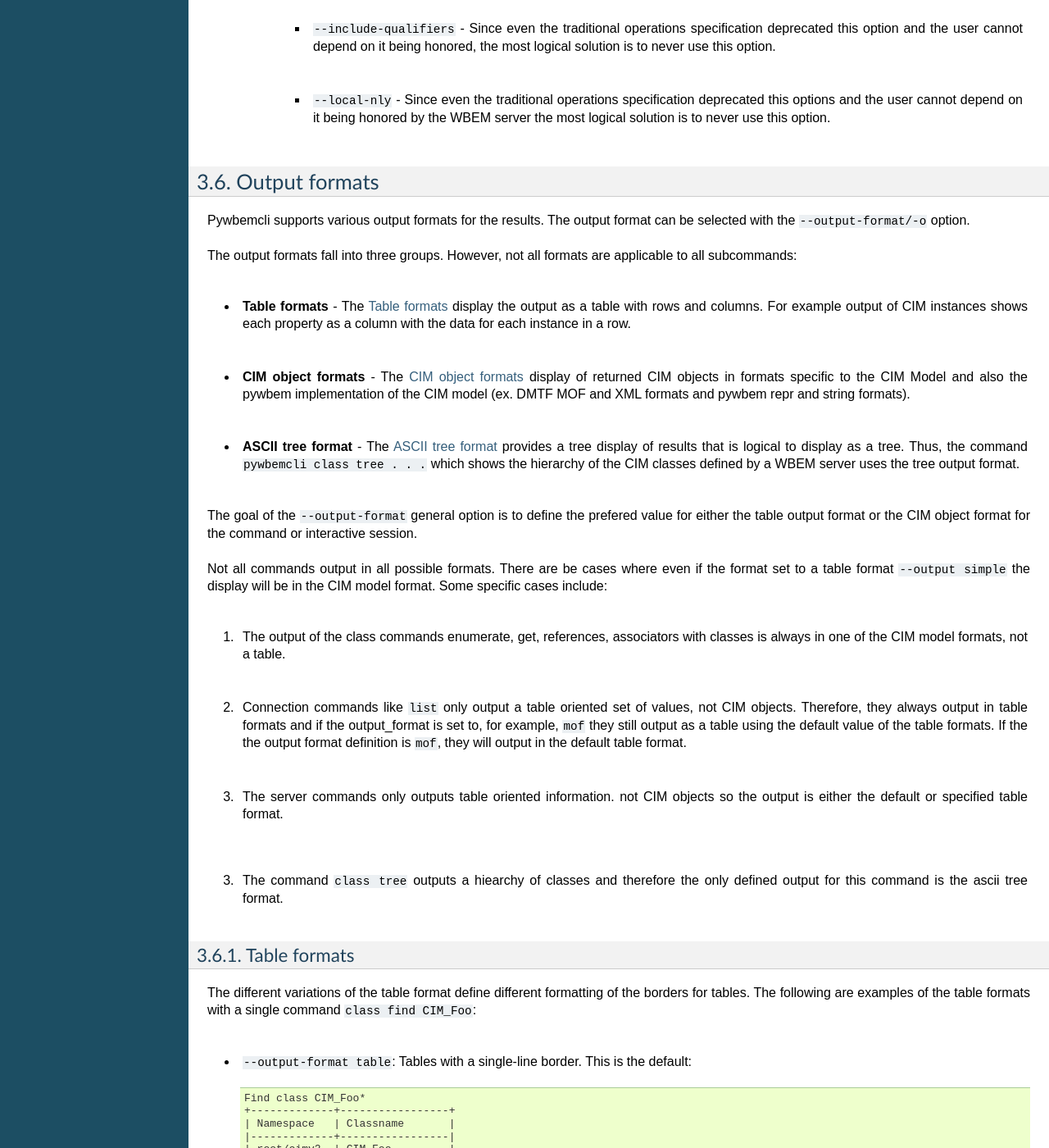
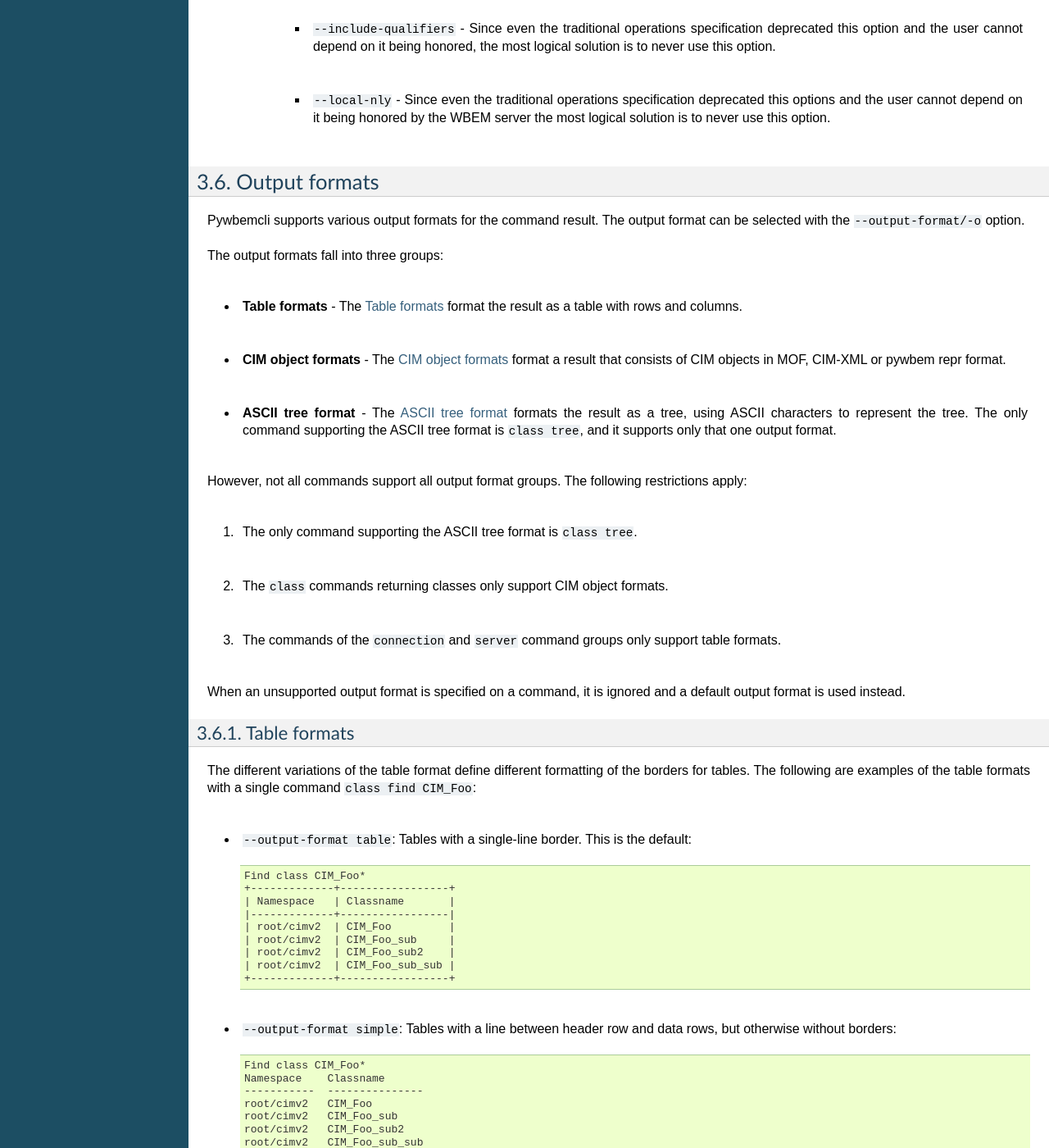
Before and after one commit to pywbem/pywbemtools, a Sphinx documentation site: the page built from docs/pywbemcligeneraloptions.rst, in a window 1280 px wide and 1400 px high, scrolled down 7061 px. Shown: the whole window at 82% size. Built offline with Sphinx 7.4.7, drawn with Linux system fonts in a browser that asks for light colours; the version number could not be read and is left out; some of the changed text lies outside the part shown.

Commit message:
Docs: Updated description of output formats
Details:
* Fixed missing back quote causing Sphinx warning.
* Fixed indentation of item text in CIM object formats.
* Rewrote the descriptions of the output format groups and
  the descriptions of the restrictions on the supported groups.

Signed-off-by: Andreas Maier <maiera@de.ibm.com>

```diff
--- a/docs/pywbemcligeneraloptions.rst
+++ b/docs/pywbemcligeneraloptions.rst
@@ -363,46 +363,34 @@
 Output formats
 --------------
 
-Pywbemcli supports various output formats for the results. The output format
-can be selected with the ``--output-format/-o`` option.
+Pywbemcli supports various output formats for the command result. The output
+format can be selected with the ``--output-format/-o`` option.
 
-The output formats fall into three groups. However, not all formats are
-applicable to all subcommands:
+The output formats fall into three groups:
 
-* **Table formats** - The :ref:`Table formats` display the output as a table with
-  rows and columns. For example output of CIM instances shows each property as
-  a column with the data for each instance in a row.
-* **CIM object formats** - The :ref:`CIM object formats` display of returned CIM
-  objects in formats specific to the CIM Model and also the pywbem implementation
-  of the CIM model (ex. DMTF MOF and XML formats and pywbem repr and string
-  formats).
-* **ASCII tree format** - The :ref:`ASCII tree format` provides a tree display
-  of results that is logical to display as a tree.  Thus, the command
-  ``pywbemcli class tree . . .`` which shows the hierarchy of the CIM classes
-  defined by a WBEM server uses the tree output format.
+* **Table formats** - The :ref:`Table formats` format the result as a table
+  with rows and columns.
 
-The goal of the ``--output-format`` general option is to define the prefered
-value for either the table output format or the CIM object format for the
-command or interactive session.
+* **CIM object formats** - The :ref:`CIM object formats` format a result that
+  consists of CIM objects in MOF, CIM-XML or pywbem repr format.
 
-Not all commands output in all possible formats.  There are be cases where
-even if the format set to a table format ``--output simple`` the display will
-be in the CIM model format. Some specific cases include:
+* **ASCII tree format** - The :ref:`ASCII tree format` formats the result
+  as a tree, using ASCII characters to represent the tree. The only command
+  supporting the ASCII tree format is ``class tree``, and it supports only
+  that one output format.
 
-1. The output of the class commands enumerate, get, references, associators with
-   classes is always in one of the CIM model formats, not a table.
+However, not all commands support all output format groups. The following
+restrictions apply:
 
-2. Connection commands like ``list`` only output a table oriented
-   set of values, not CIM objects.  Therefore, they always output in table formats
-   and if the output_format is set to, for example, ``mof`` they still output
-   as a table using the default value of the table formats. If the the output
-   format definition is ``mof``, they will output in the default table format.
+1. The only command supporting the ASCII tree format is ``class tree``.
 
-3. The server commands only outputs table oriented information. not CIM
-   objects so the output is either the default or specified table format.
+2. The ``class`` commands returning classes only support CIM object formats.
 
-3. The command ``class tree`` outputs a hiearchy of classes and therefore
-   the only defined output for this command is the ascii tree format.
+3. The commands of the ``connection`` and ``server`` command groups only
+   support table formats.
+
+When an unsupported output format is specified on a command, it is ignored and
+a default output format is used instead.
 
 
 .. _`Table formats`:
@@ -532,94 +520,96 @@
 
 * ``--output-format mof``: Format for CIM classes, CIM instances, and CIM Parameters:
 
-:term:`MOF` is the format used to define and document the CIM models released
-by the DMTF and SNIA. It textually defines the components and structure and
-data of CIM elements such as classes, instances, and qualifier declarations.:
+  :term:`MOF` is the format used to define and document the CIM models released
+  by the DMTF and SNIA. It textually defines the components and structure and
+  data of CIM elements such as classes, instances, and qualifier declarations.:
 
-.. code-block:: text
+  .. code-block:: text
 
-    instance of CIM_Foo {
-       InstanceID = "CIM_Foo1";
-       IntegerProp = 1;
-    };
+      instance of CIM_Foo {
+         InstanceID = "CIM_Foo1";
+         IntegerProp = 1;
+      };
 
-* ``output-format mof xml``: :term:`CIM-XML` format for CIM elements such as classes,
+* ``--output-format xml``: :term:`CIM-XML` format for CIM elements such as classes,
   instances and qualifier declarations. Besides being used as a protocol for WBEM
   servers, CIM-XML is also an alternative format for representing the CIM models
   released by the DMTF and SNIA. The XML syntax is defined in  the DMTF
   specification :term:`DSP0201`.
 
-This is the format used in the DMTF CIM-XML protocol:
+  This is the format used in the DMTF CIM-XML protocol:
 
-.. code-block:: text
+  .. code-block:: text
 
-    <VALUE.OBJECTWITHLOCALPATH>
-        <LOCALINSTANCEPATH>
-            <LOCALNAMESPACEPATH>
-                <NAMESPACE NAME="root"/>
-                <NAMESPACE NAME="cimv2"/>
-            </LOCALNAMESPACEPATH>
-            <INSTANCENAME CLASSNAME="CIM_Foo">
-                <KEYBINDING NAME="InstanceID">
-                    <KEYVALUE VALUETYPE="string">CIM_Foo1</KEYVALUE>
-                </KEYBINDING>
-            </INSTANCENAME>
-        </LOCALINSTANCEPATH>
-        <INSTANCE CLASSNAME="CIM_Foo">
-            <PROPERTY NAME="InstanceID" PROPAGATED="false" TYPE="string">
-                <VALUE>CIM_Foo1</VALUE>
-            </PROPERTY>
-            <PROPERTY NAME="IntegerProp" PROPAGATED="false" TYPE="uint32">
-                <VALUE>1</VALUE>
-            </PROPERTY>
-        </INSTANCE>
-    </VALUE.OBJECTWITHLOCALPATH>
+      <VALUE.OBJECTWITHLOCALPATH>
+          <LOCALINSTANCEPATH>
+              <LOCALNAMESPACEPATH>
+                  <NAMESPACE NAME="root"/>
+                  <NAMESPACE NAME="cimv2"/>
+              </LOCALNAMESPACEPATH>
+              <INSTANCENAME CLASSNAME="CIM_Foo">
+                  <KEYBINDING NAME="InstanceID">
+                      <KEYVALUE VALUETYPE="string">CIM_Foo1</KEYVALUE>
+                  </KEYBINDING>
+              </INSTANCENAME>
+          </LOCALINSTANCEPATH>
+          <INSTANCE CLASSNAME="CIM_Foo">
+              <PROPERTY NAME="InstanceID" PROPAGATED="false" TYPE="string">
+                  <VALUE>CIM_Foo1</VALUE>
+              </PROPERTY>
+              <PROPERTY NAME="IntegerProp" PROPAGATED="false" TYPE="uint32">
+                  <VALUE>1</VALUE>
+              </PROPERTY>
+          </INSTANCE>
+      </VALUE.OBJECTWITHLOCALPATH>
 
-* ``output-format mof repr``: Python repr format of the objects.
+* ``--output-format repr``: Python repr format of the objects.
 
-This is the structure and data of the pywbem Python objects representing these
-CIM objects and can be useful in understanding the pywbem interpretation of the
-CIM objects:
+  This is the structure and data of the pywbem Python objects representing these
+  CIM objects and can be useful in understanding the pywbem interpretation of the
+  CIM objects:
 
-.. code-block:: text
+  .. code-block:: text
 
-    CIMInstance(classname='CIM_Foo', path=CIMInstanceName(classname='CIM_Foo',
-        keybindings=NocaseDict({'InstanceID': 'CIM_Foo1'}), namespace='root/cimv2',
-        host=None),
-        properties=NocaseDict({
-          'InstanceID': CIMProperty(name='InstanceID',
-            value='CIM_Foo1', type='string', reference_class=None, embedded_object=None,
-            is_array=False, array_size=None, class_origin=None, propagated=False,
-            qualifiers=NocaseDict({})),
-          'IntegerProp': CIMProperty(name='IntegerProp', value=1, type='uint32',
-              reference_class=None, embedded_object=None, is_array=False,
-              array_size=None, class_origin=None, propagated=False,
-              qualifiers=NocaseDict({}))}), property_list=None,
-              qualifiers=NocaseDict({}))
+      CIMInstance(classname='CIM_Foo', path=CIMInstanceName(classname='CIM_Foo',
+          keybindings=NocaseDict({'InstanceID': 'CIM_Foo1'}), namespace='root/cimv2',
+          host=None),
+          properties=NocaseDict({
+            'InstanceID': CIMProperty(name='InstanceID',
+              value='CIM_Foo1', type='string', reference_class=None, embedded_object=None,
+              is_array=False, array_size=None, class_origin=None, propagated=False,
+              qualifiers=NocaseDict({})),
+            'IntegerProp': CIMProperty(name='IntegerProp', value=1, type='uint32',
+                reference_class=None, embedded_object=None, is_array=False,
+                array_size=None, class_origin=None, propagated=False,
+                qualifiers=NocaseDict({}))}), property_list=None,
+                qualifiers=NocaseDict({}))
 
-NOTE: The above is output as a single line and has been manually formatted for
-this documentation.
+  NOTE: The above is output as a single line and has been manually formatted for
+  this documentation.
 
+* ``--output-format txt``: Python str format of the objects.
 
-* ``-o txt``: Python str format of the objects.
+  This should be considered the output of last resort as it simply uses
+  the __str__ method of each command to output.
 
-    This should be considered the output of last resort as it simply uses
-    the __str__ method of each command to output.
+  Thus, for example the a ``class enumerate`` of a model with only a single
+  class is of the form:
 
-    Thus, for example the a ``class enumerate`` of a model with only a single
-    class is of the form:
+  .. code-block:: text
 
-    .. code-block:: text
+      CIMClass(classname='CIM_Foo', ...)
 
-        CIMClass(classname='CIM_Foo', ...)
 
 .. _`ASCII tree format`:
 
 ASCII tree format
 ^^^^^^^^^^^^^^^^^
+
 This output format is an ASCII based output that shows the tree structure of
-the results of certain subcommands.  It is used specifically to show the
-class class hierarchy tree from the command ``class tree`` as follows:
+the results of the ``class tree`` command. It is the only output format
+supported by this command, and therefore it is automatically selected and
+cannot be specified explicitly with the ``--output-format`` option.
 
 .. code-block:: text
 
@@ -742,12 +732,12 @@
 `pywbemcli_connections.json` in the current directory. A connection has a name
 and defines all parameters necessary to connect to a WBEM server. Once defined
 these connections can be accessed with the general option ``--name`` or in the
-interactive mode the ``connection select` command.
+interactive mode the ``connection select`` command.
 
 A new persistent connection definition can be created  by executing
 pywbemcli with the ``connection add`` command. The options on this command will
 define the WBEM server and its security characteristics, a name for that server
-and save the result to the :term:`connections file`
+and save the result to the :term:`connections file`.
 
 At any point in time, pywbemcli can communicate with only a single WBEM server. That
 is the current connection.
```
